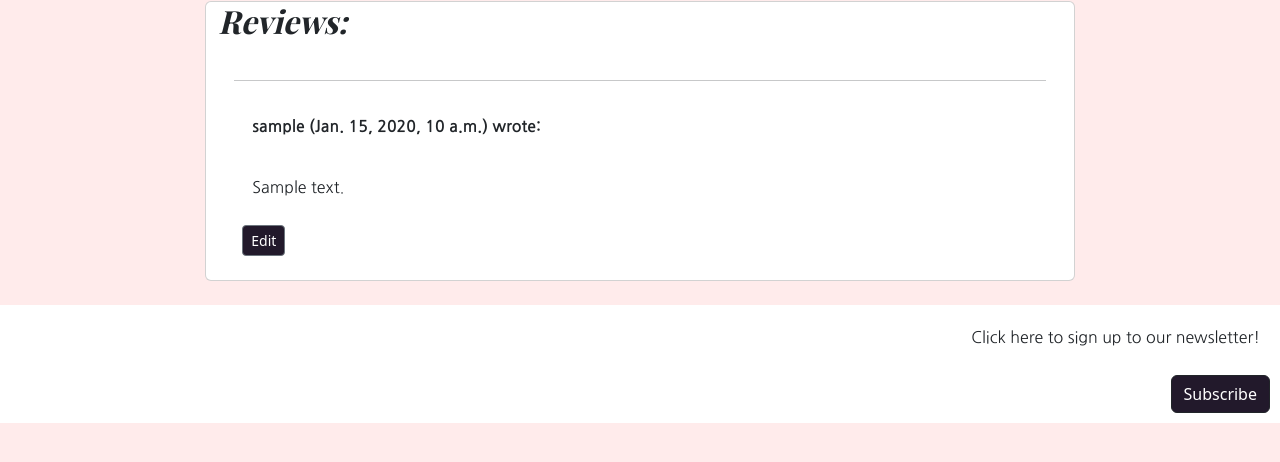
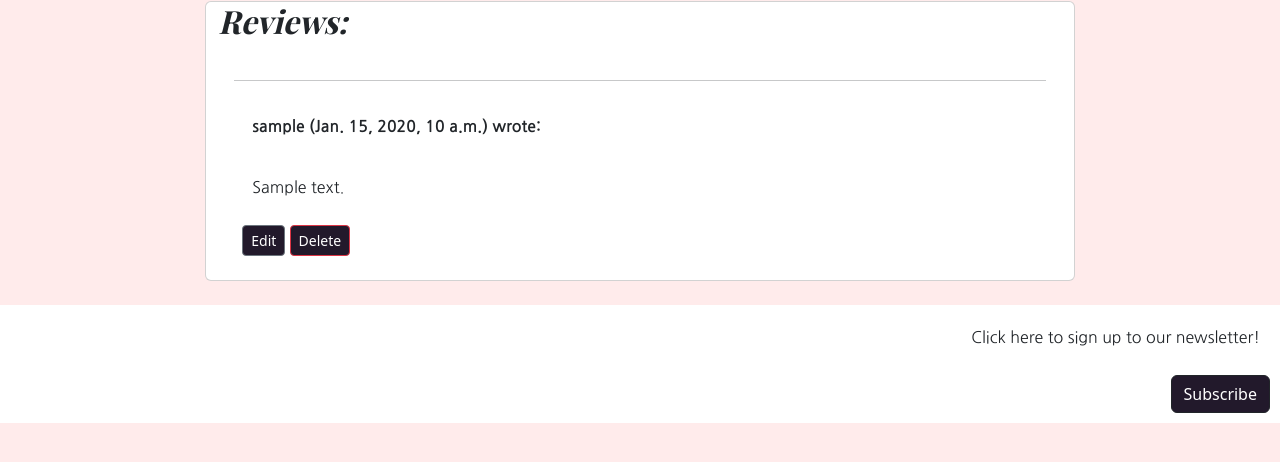
Before and after one commit to runabrandes/pp5-elegant-essentials, a Django app: page /review/overview/ in a window 1280 px wide. Shown: the part 163-625 px from the top of the page. Run offline with Django 5.2, Linux system fonts and the light colour scheme; a user stored in the database is signed in; tables that the repository leaves empty hold one stand-in row (values such as "Sample post"); parts of the project's set-up code (start-up, migrations or seed data) failed here and were passed over; some libraries are stand-ins or nearby versions; some web fonts are replaced.

Commit message:
Added functionality to allow users to delete reviews

```diff
--- a/review/templates/review/review_overview.html
+++ b/review/templates/review/review_overview.html
@@ -24,6 +24,7 @@
         </div>
         {% if review.name == user %}
         <a href="{% url 'edit_review' review.id %}" class="btn btn-secondary btn-sm">Edit</a>
+        <a href="{% url 'delete_review' review.id %}" class="btn btn-delete btn-danger btn-sm">Delete</a>
         {% endif %}
         {% if not review.review_approved and review.name == user %}
         <p class="text-muted fst-italic">
--- a/review/urls.py
+++ b/review/urls.py
@@ -5,4 +5,5 @@ urlpatterns = [
     path('', views.reviews, name='reviews'),
     path('overview/', views.ReviewListView.as_view(), name='review_overview'),
     path('edit/<int:review_id>/', views.edit_review, name='edit_review'),
+    path('delete/<int:review_id>/', views.delete_review, name='delete_review'),
 ]
--- a/review/views.py
+++ b/review/views.py
@@ -23,7 +23,7 @@ def reviews(request):
         else:
             for field, errors in reviews_form.errors.items():
                 for error in errors:
-                    messages.ERROR(request, f"{error}")
+                    messages.error(request, f"{error}")
 
     reviews_form = ReviewForm()
 
@@ -36,7 +36,7 @@ def reviews(request):
 
 class ReviewListView(ListView):
     """
-    View to output and filter reviews.
+    View to output reviews.
     """
     model = Review
     context_object_name = 'reviews'
@@ -69,3 +69,18 @@ def edit_review(request, review_id):
         review_form = ReviewForm(instance=review)
 
     return render(request, 'review/edit_review.html', {'review_form': review_form, 'review': review})
+
+
+def delete_review(request, review_id):
+    """
+    View to delete a review.
+    """
+    review = get_object_or_404(Review, pk=review_id)
+
+    if review.name == request.user:
+        review.delete()
+        messages.add_message(request, messages.SUCCESS, 'Your review has been deleted!')
+    else:
+        messages.add_message(request, messages.ERROR, 'You are not authorised to delete this review.')
+
+    return HttpResponseRedirect(reverse('review_overview'))
```
